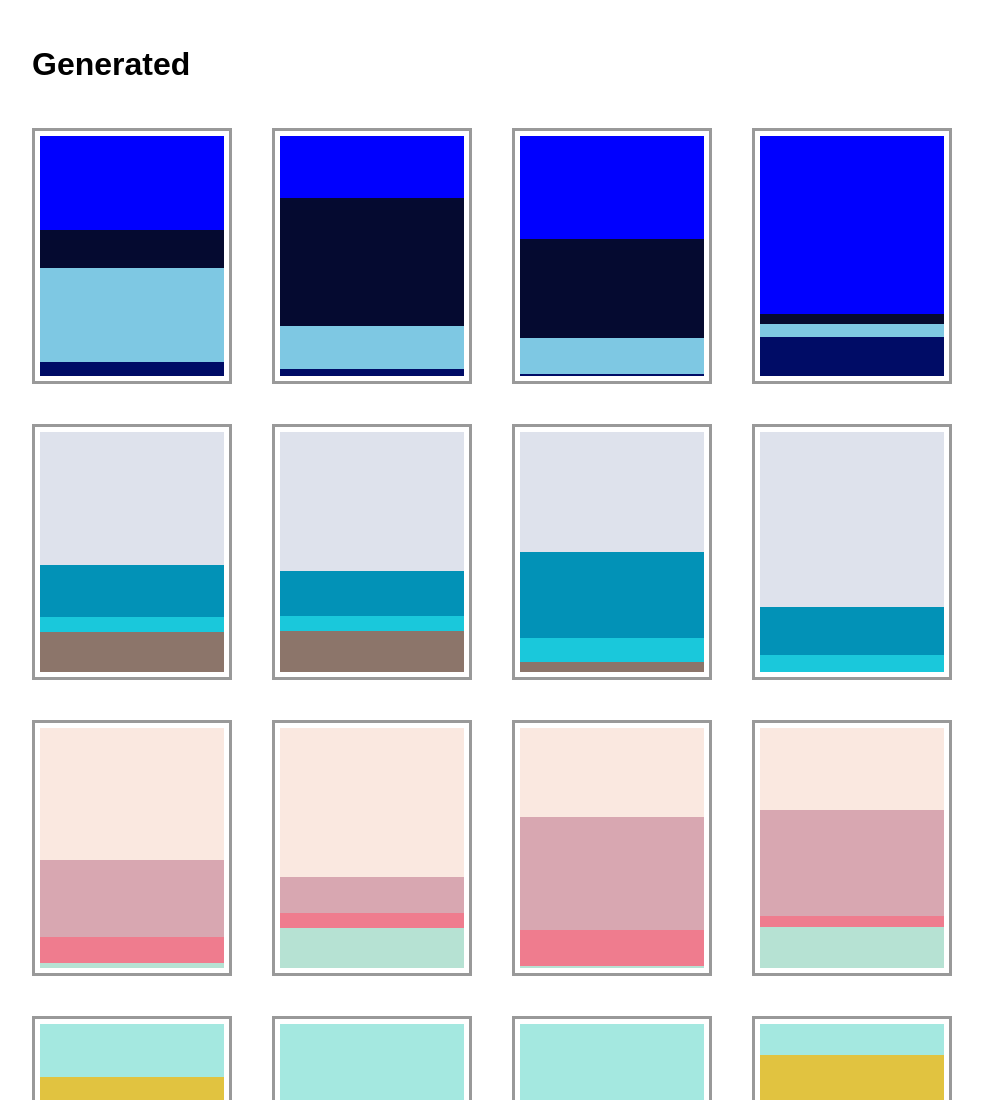
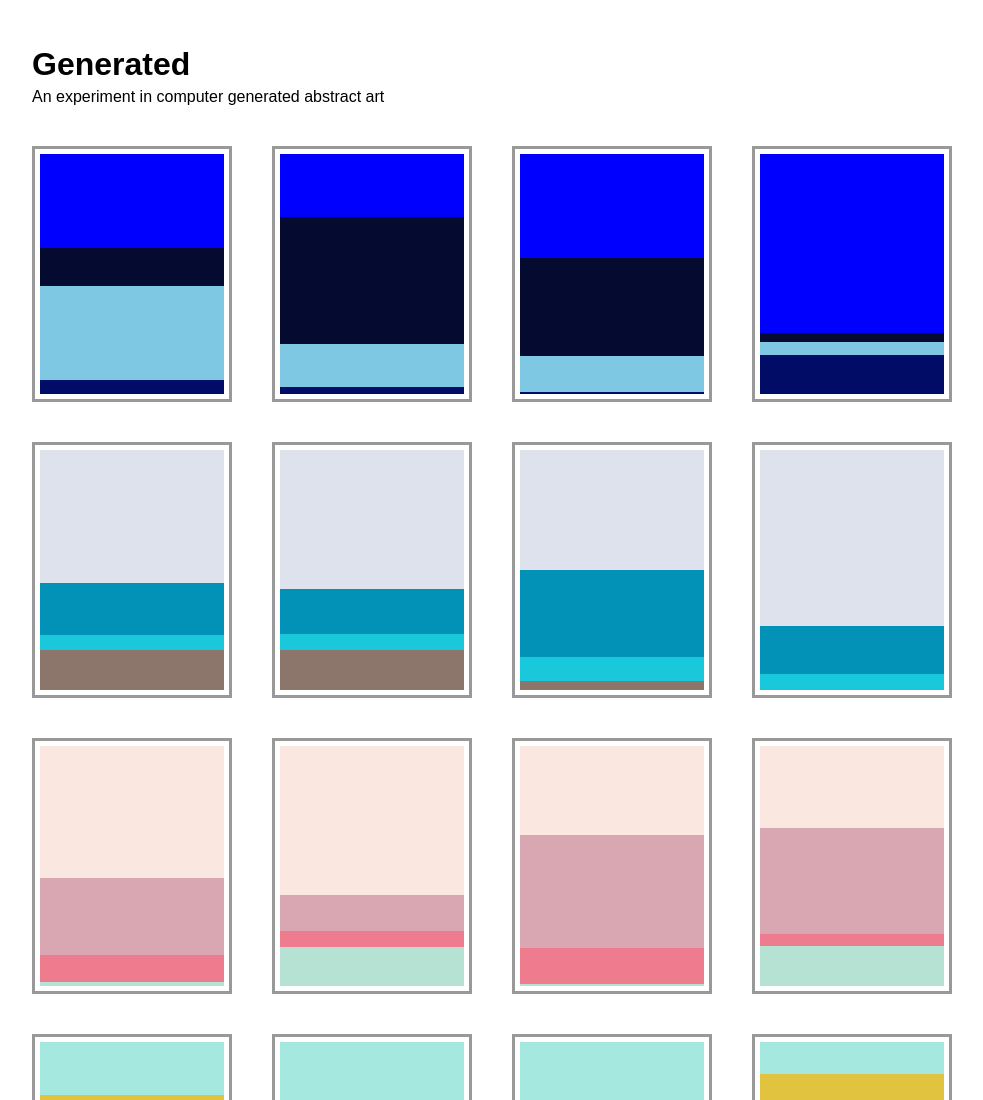
Before and after one commit to wgminer/generated, a website: page index.html in a window 1280 px wide. Shown: the top 1100 px of the page, without its empty margins (148-1131 px from the left). Drawn offline with nearby package versions, Linux system fonts and the light colour scheme.

Commit message:
Update description

```diff
--- a/index.html
+++ b/index.html
@@ -11,8 +11,9 @@
 </head>
 
 <body>
-	<div class="row">
+	<div class="center">
 		<h1>Generated</h1>
+		<p>An experiment in computer generated abstract art</p>
 	</div>
 	<div id="gallery"></div>
 	<script src="https://cdnjs.cloudflare.com/ajax/libs/jquery/3.4.1/jquery.js" integrity="sha256-WpOohJOqMqqyKL9FccASB9O0KwACQJpFTUBLTYOVvVU=" crossorigin="anonymous"></script>
--- a/main.css
+++ b/main.css
@@ -1,7 +1,12 @@
 h1 {
-	margin: 40px 0;
+	margin: 40px 0 0;
 	line-height: 1.5;
 	font-family: sans-serif;
+}
+
+p {
+	font-family: sans-serif;
+	margin: 0 0 40px;
 }
 
 .palette {
@@ -24,6 +29,11 @@ h1 {
 	width: 920px;
 }
 
+.center {
+	margin: 0 auto;
+	width: 920px;
+}
+
 .panel {
 	height: 50px;
 }
```
Also changed, not shown: README.md.
